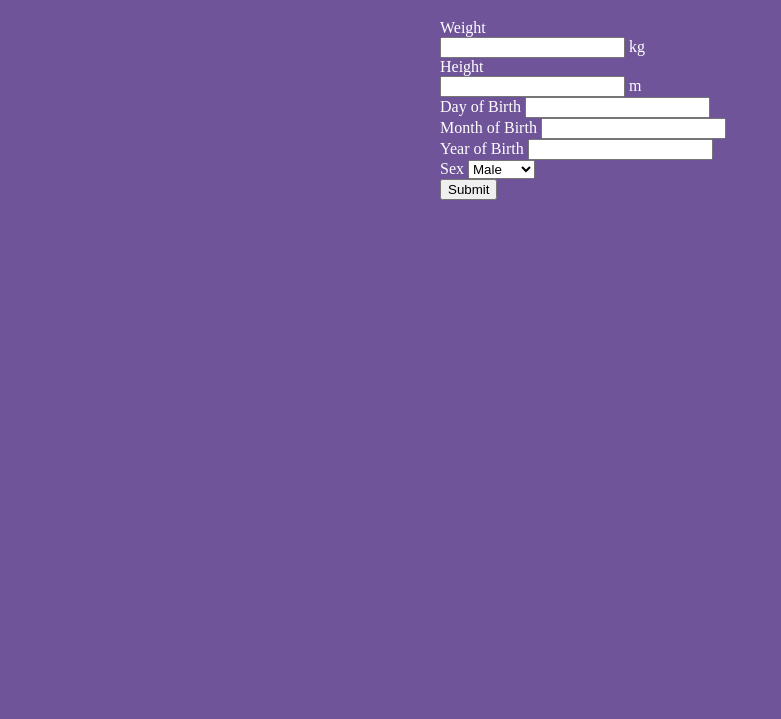
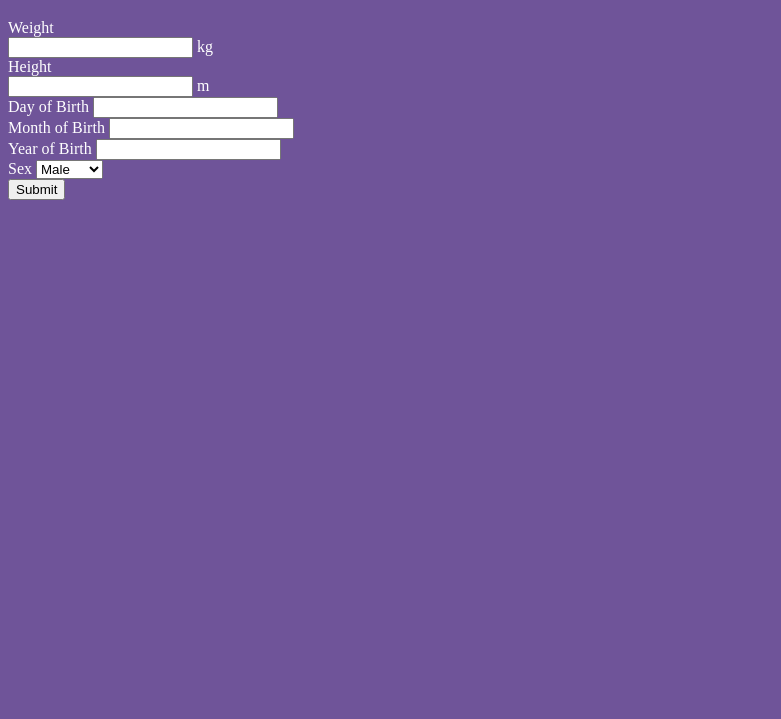
Before and after one commit to open-health-hub/clinical_calculator_frontend, a website with bundled scripts: page src/index.html in a window 1280 px wide. Shown: the part 81-800 px from the top of the page, without its empty margins (0-781 px from the left). Built offline with nearby package versions, Linux system fonts and the light colour scheme; files whose address does not match are found by name.

Commit message:
Fix formatting on larger screens

```diff
--- a/src/css/main.css
+++ b/src/css/main.css
@@ -4,9 +4,8 @@ body {
   padding-bottom: 20px;
 }
 
-.container-wrapper {
-  margin: 0 auto;
-  max-width: 400px;
+.container {
+  max-width: 600px;
 }
 
 .calculator-header {
--- a/src/index.html
+++ b/src/index.html
@@ -12,7 +12,6 @@
     <!-- endbuild -->
   </head>
   <body>
-    <div class="container-wrapper">
     <div class="container">
       <h1 class="text-center calculator-header">Clinical Calculator</h1>
 
@@ -58,7 +57,6 @@
         </div>
       </div>
     </div>
-    </div>
 
     <!-- build:js js/frontend.min.js -->
       <script src="../vendor/jquery/dist/jquery.js"></script>
```
Lines whose indentation alone changed are shown as unchanged.
